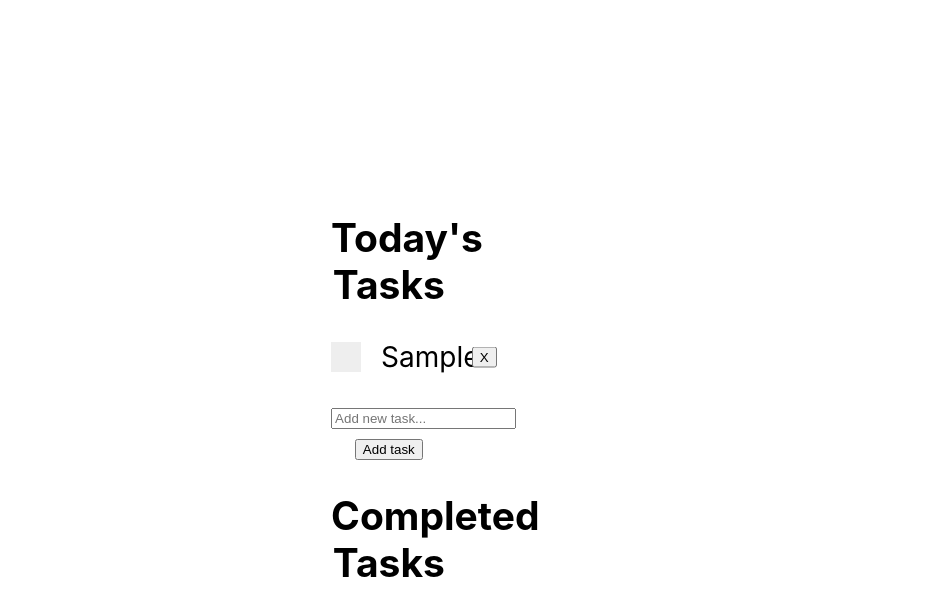
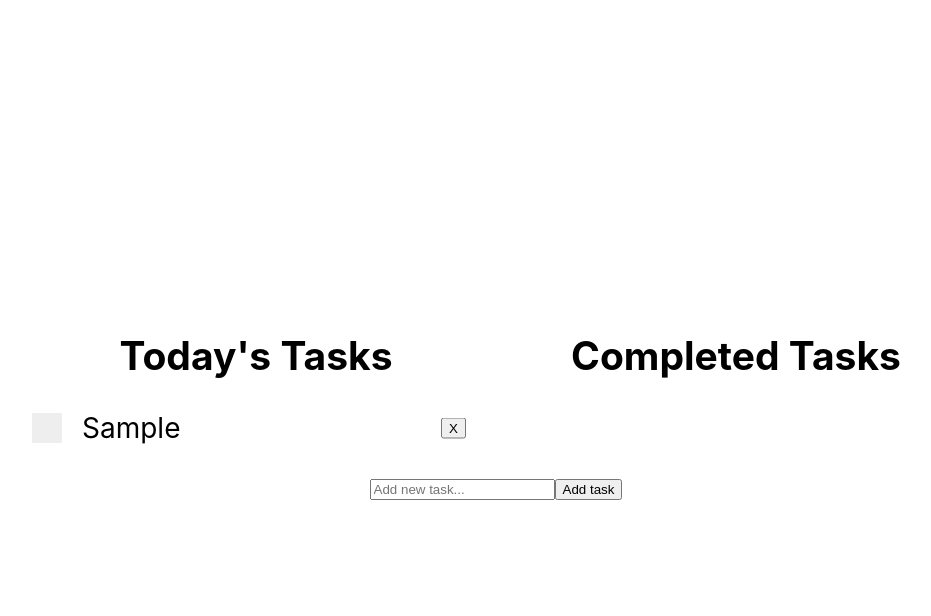
Before and after one commit to yiclu07/todo-list, a React (Create React App) app: page / in a window 1280 px wide. Both pictures are taken after typing "Sample" into the empty fields and a click on the input "Add task". Shown: the top 616 px of the page, without its empty margins (144-1075 px from the left). Built offline with nearby package versions, Linux system fonts and the light colour scheme.

Commit message:
Make lists appear side-by-side

```diff
--- a/src/App.css
+++ b/src/App.css
@@ -1,16 +1,5 @@
 .App {
   text-align: center;
-}
-
-.App-logo {
-  height: 40vmin;
-  pointer-events: none;
-}
-
-@media (prefers-reduced-motion: no-preference) {
-  .App-logo {
-    animation: App-logo-float infinite 3s ease-in-out;
-  }
 }
 
 .App-header {
--- a/src/components/Task.module.css
+++ b/src/components/Task.module.css
@@ -16,7 +16,8 @@
   -moz-user-select: none;
   -ms-user-select: none;
   user-select: none;
-  width: 100%;
+  width: 80%;
+  transform: translate(16px);
 }
 
 /* Hide the browser's default checkbox */
--- a/src/features/taskList/TaskList.js
+++ b/src/features/taskList/TaskList.js
@@ -35,6 +35,7 @@ export function TaskList() {
 
   return (
     <div>
+      <div className={styles.mainContainer}>
         <div className={styles.listContainer}>
           <h2>Today's Tasks</h2>
           <div className={styles.taskContainer}>
@@ -44,10 +45,6 @@ export function TaskList() {
               })}
             </ul>
           </div>
-        <form onSubmit={handleAddTask}>
-          <input value={task} onChange={handleTaskChange} placeholder="Add new task..." type="text" />
-          <input type="submit" value="Add task" />
-        </form>
         </div>
 
         <div className={styles.listContainer}>
@@ -61,5 +58,10 @@ export function TaskList() {
           </div>
         </div>
       </div>
+      <form onSubmit={handleAddTask}>
+        <input value={task} onChange={handleTaskChange} placeholder="Add new task..." type="text" />
+        <input type="submit" value="Add task" />
+      </form>
+    </div>
   );
 }
--- a/src/features/taskList/TaskList.module.css
+++ b/src/features/taskList/TaskList.module.css
@@ -1,5 +1,12 @@
+.mainContainer {
+  display: flex;
+  flex-direction: row;
+  justify-content: center;
+  width: 75vw;
+}
+
 .listContainer {
-  width: 35%;
+  width: 50%;
 }
 
 .taskContainer {
```
Lines whose indentation alone changed are shown as unchanged.
